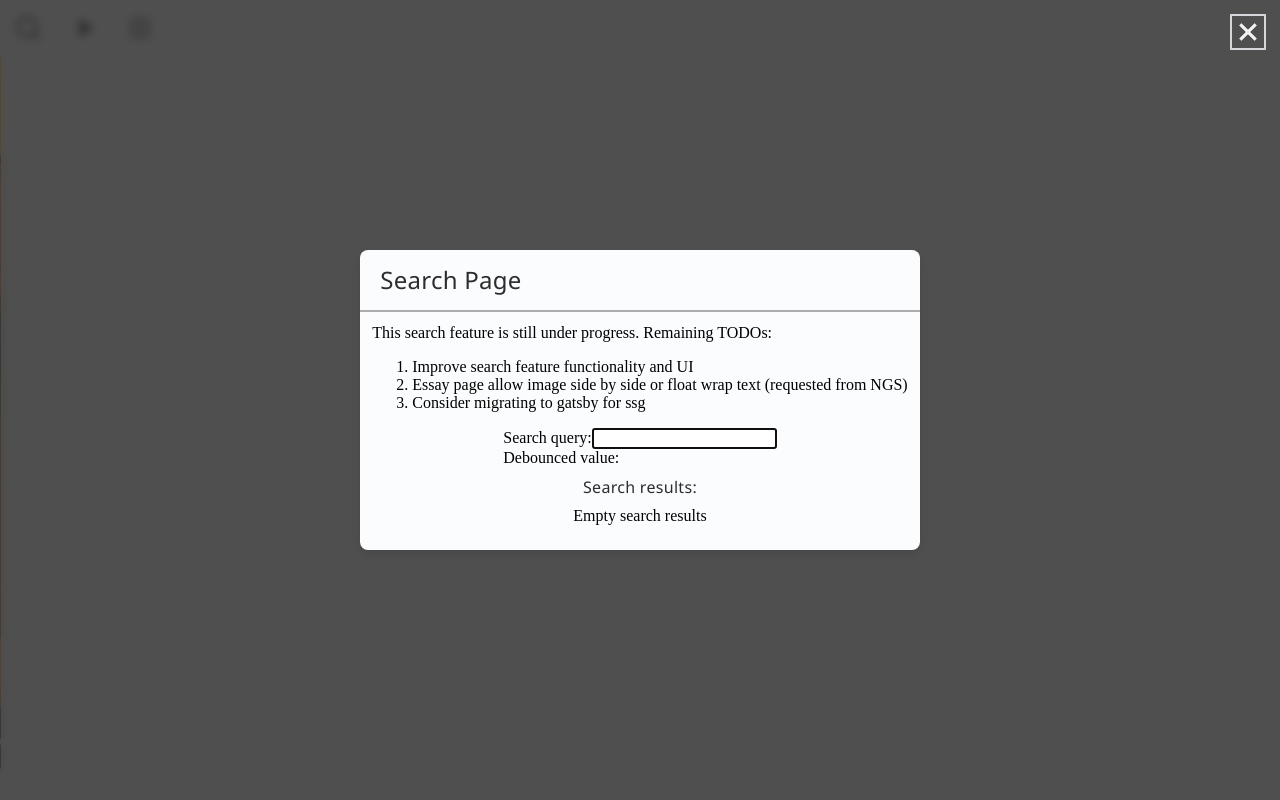
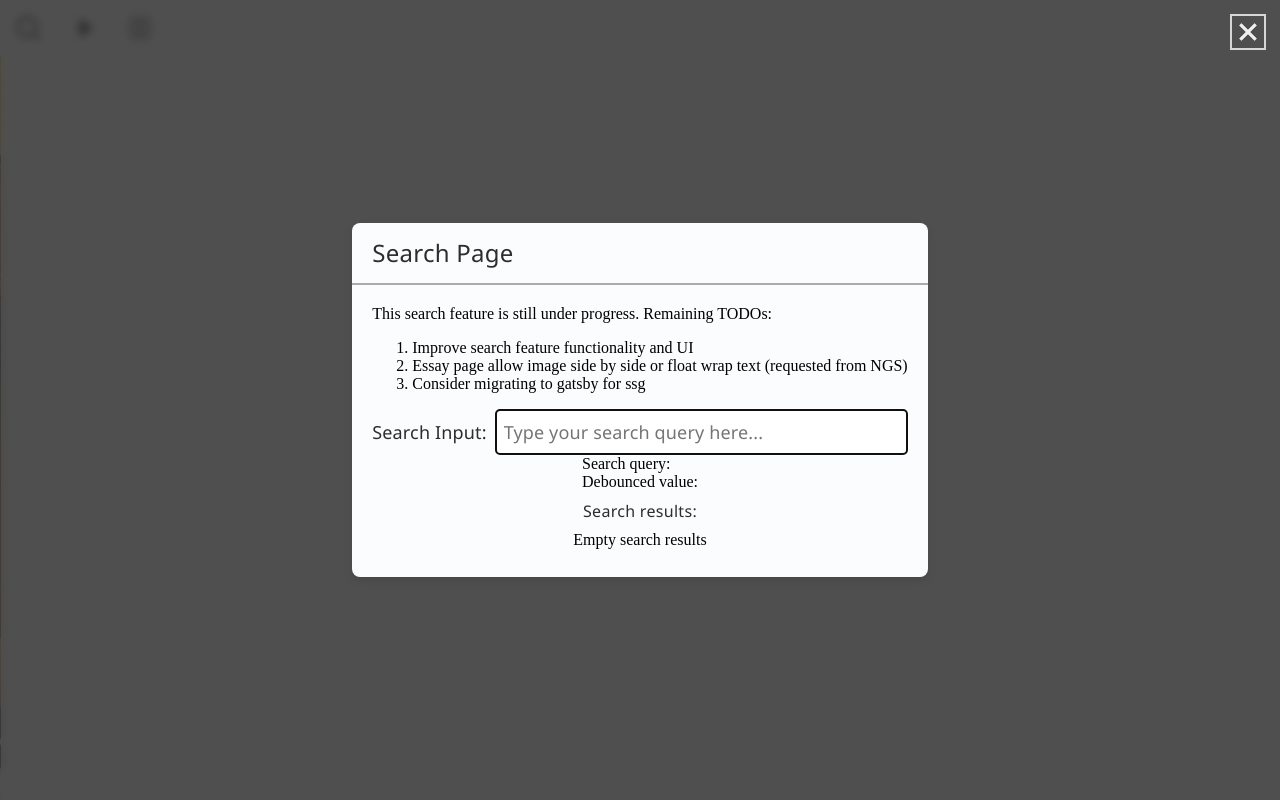
Before and after one commit to michac789/ngs-living-pictures, a React (Create React App) app: page / in a window 1280 px wide. Both pictures are taken after a click on the icon 28 px from the left and 28 px from the top of the page. Shown: the top 800 px of the page. Built offline with nearby package versions, Linux system fonts and the light colour scheme.

Commit message:
feat: input component

```diff
--- /dev/null
+++ b/src/components/Input/Input.tsx
@@ -0,0 +1,43 @@
+import React, { useRef } from "react";
+import { InputContainer, StyledInput } from "./InputStyle";
+import { Text } from "../Text/Text";
+
+interface InputProps {
+  value: string;
+  onChange: (e: React.ChangeEvent<HTMLInputElement>) => void;
+  label?: string;
+  placeholder?: string;
+  autoFocus?: boolean;
+  fullWidth?: boolean;
+}
+
+export const Input = ({
+  value, onChange, label, placeholder, autoFocus=false, fullWidth=false,
+}: InputProps) => {
+  const inputRef = useRef<HTMLInputElement>(null);
+
+  const handleLabelClick = () => {
+    inputRef.current?.focus();
+  }
+
+  return (
+    <InputContainer data-full-width={fullWidth}>
+      <Text as="span" variant="body1"
+        onClick={handleLabelClick}
+        style={{
+          whiteSpace: "nowrap",
+        }}
+      >
+        {label}
+      </Text>
+      <StyledInput
+        type="text"
+        value={value}
+        onChange={onChange}
+        placeholder={placeholder}
+        autoFocus={autoFocus}
+        ref={inputRef}
+      />
+    </InputContainer>
+  )
+}
--- /dev/null
+++ b/src/components/Input/InputStyle.ts
@@ -0,0 +1,33 @@
+import styled from "styled-components";
+import { textVariantMapping } from "../Text/TextStyle";
+import { breakpoints } from "../../constants/styles/breakpoints";
+import { colors } from "../../constants/styles/colors";
+
+export const InputContainer = styled.div`
+  display: flex;
+  flex-direction: row;
+  align-items: center;
+  gap: 8px;
+
+  width: fit-content;
+  &[data-full-width="true"] {
+    width: 100%;
+  }
+
+  @media (max-width: ${breakpoints.medium}) {
+    gap: 4px;
+  }
+`;
+
+export const StyledInput = styled.input`
+  padding: 4px 8px;
+  border: 1px solid ${colors.Neutral400};
+  border-radius: 4px;
+  width: 100%;
+  ${textVariantMapping.body1}
+
+  @media (max-width: ${breakpoints.medium}) {
+    padding: 3px 6px;
+    border-radius: 3px;
+  }
+`;
--- a/src/components/Modal/ModalStyle.ts
+++ b/src/components/Modal/ModalStyle.ts
@@ -47,9 +47,9 @@ export const ModalContentWrapper = styled.div`
   justify-content: center;
 
   overflow: auto;
-  padding: 12px;
+  padding: 20px;
 
   @media (max-width: ${breakpoints.medium}) {
-    padding: 8px;
+    padding: 12px;
   }
 `;
--- a/src/components/PageLayout/SearchModal.tsx
+++ b/src/components/PageLayout/SearchModal.tsx
@@ -5,6 +5,7 @@ import {
   SingleResultContainer,
   StyledSearchModal,
 } from "./SearchModalStyle";
+import { Input } from "../Input/Input";
 import { Modal } from "../Modal/Modal";
 import { Text } from "../Text/Text";
 import { searchPage } from "../../utils/searchPage";
@@ -41,14 +42,16 @@ export const SearchModal = ({
           <li>Consider migrating to gatsby for ssg</li>
         </ol>
       </div>
+      <Input
+        label="Search Input:"
+        value={searchValue}
+        onChange={(e) => setSearchValue(e.target.value)}
+        placeholder="Type your search query here..."
+        autoFocus
+        fullWidth
+      />
       <div>
         Search query:
-        <input
-          type="text"
-          value={searchValue}
-          onChange={(e) => setSearchValue(e.target.value)}
-          autoFocus
-        />
         <div>
           Debounced value: {debouncedSearchValue}
         </div>
```
